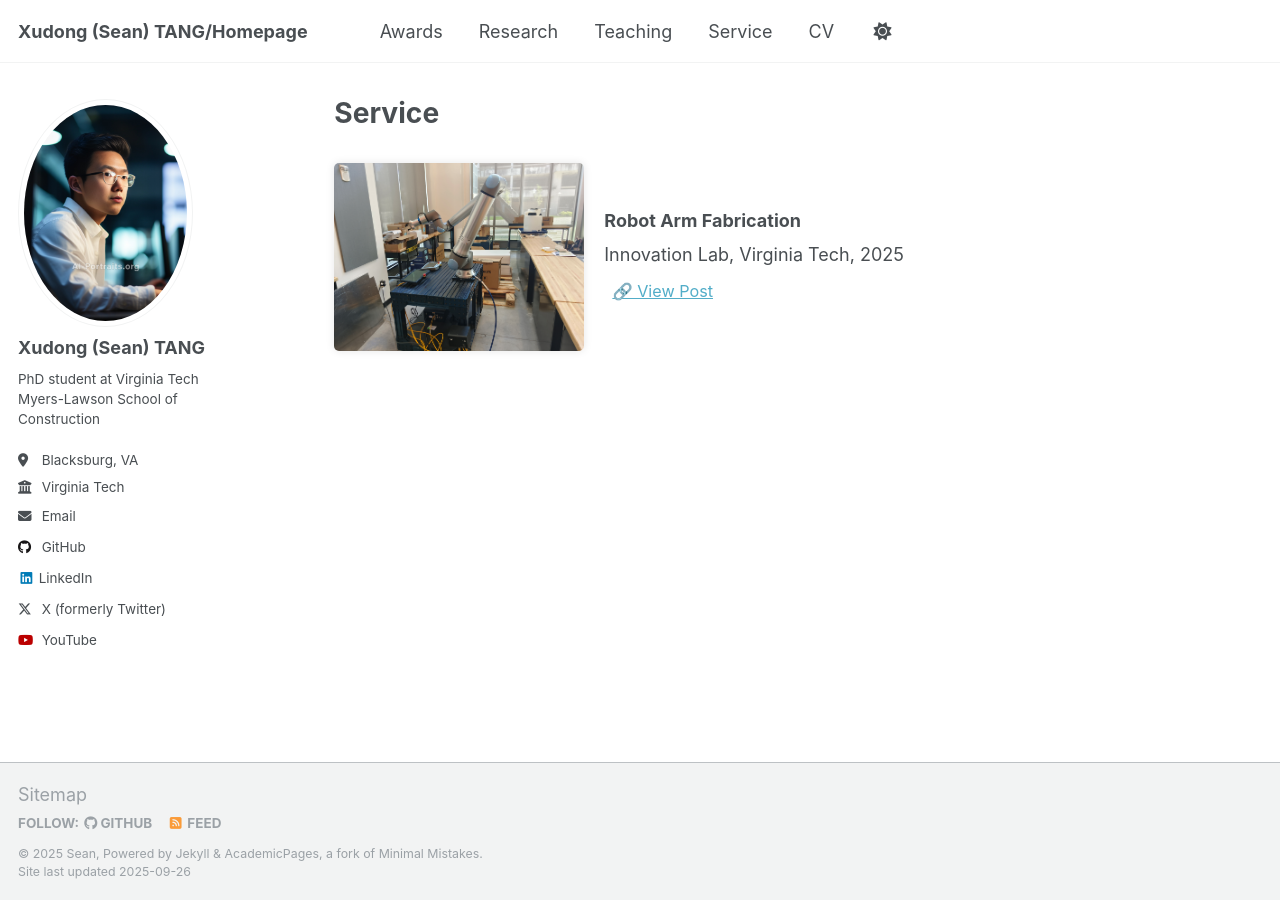
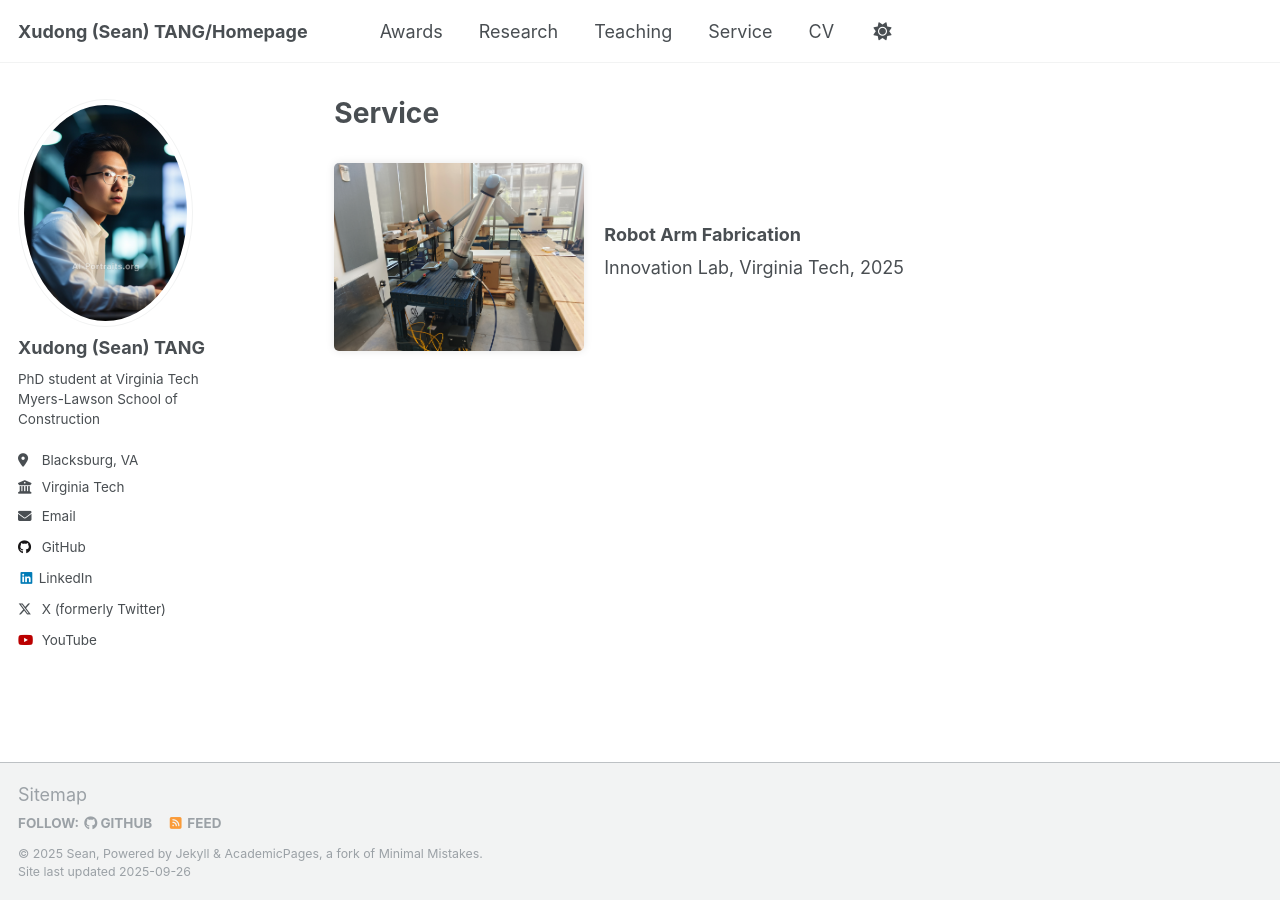
Before and after one commit to XudongTANG1234/XudongTANG1234.github.io, a Jekyll site: the page built from _pages/service.html, in a window 1280 px wide. Built offline with Jekyll 4.4.1, drawn with Linux system fonts in a browser that asks for light colours.

Commit message:
Update service.html

```diff
--- a/_pages/service.html
+++ b/_pages/service.html
@@ -17,7 +17,6 @@ redirect_from:
   <div>
     <h3 style="margin: 0;">Robot Arm Fabrication</h3>
     <p style="margin: 0.5rem 0;">Innovation Lab, Virginia Tech, 2025</p>
-    <a href="https://www.linkedin.com/feed/update/urn:li:activity:7246515563504508929/" target="_blank" style="font-size: 0.9em; margin-left: 0.5em;">🔗 View Post</a>
   </div>
 </div>
 <!--
```
